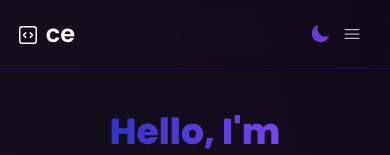
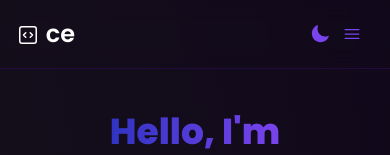
Before and after one commit to encarnac/portfolio, a React (Vite) app: page / in a window 390 px wide. Shown: the top 155 px of the page. Built offline with nearby package versions, Linux system fonts and the light colour scheme.

Commit message:
Fixed nav color so matches darkmode photo backgrounds

```diff
--- a/src/components/Link.jsx
+++ b/src/components/Link.jsx
@@ -5,9 +5,9 @@ export const Link = ({ page, selectedPage, setSelectedPage }) => {
       onClick={() => setSelectedPage(page.title)}
       className={`${
         selectedPage === page.title
-          ? "dark:text-[#6a3dd1] text-[#DC659C]"
+          ? "dark:text-[#7943ed] text-[#DC659C]"
           : "text-stone-500 dark:text-[#b7b0c2]"
-      } transition duration-500 block rounded py-2 pl-3 pr-4 hover:text-[#DC659C] dark:hover:text-[#6a3dd1] sm:text-xl md:p-0`}
+      } transition duration-500 block rounded py-2 pl-3 pr-4 hover:text-[#DC659C] dark:hover:text-[#7943ed] sm:text-xl md:p-0`}
     >
       {page.title}
     </a>
--- a/src/components/Navbar.jsx
+++ b/src/components/Navbar.jsx
@@ -38,11 +38,10 @@ const Navbar = ({
         >
           <CodeBracketSquareIcon className="inline w-6" /> ce
         </a>
-
-        <div className="mobile-menu flex flex-row text-stone-500 dark:text-[#b7b0c2] md:hidden">
+        <div className="mobile-menu flex flex-row text-stone-500 dark:text-[#7943ed] md:hidden">
           <button
             onClick={toggleTheme}
-            className="p-0 transition duration-500 hover:text-[#DC659C] dark:text-[#6a3dd1] dark:hover:text-white"
+            className="p-0 transition duration-500 hover:text-[#DC659C] dark:text-[#7943ed] dark:hover:text-[#AB86FF]"
           >
             {theme === "dark" ? (
               <MoonIconSolid className="h-5 w-5" />
@@ -80,7 +79,7 @@ const Navbar = ({
             ))}
             <button
               onClick={toggleTheme}
-              className="p-0 text-stone-500 transition duration-500 hover:text-[#DC659C] dark:text-[#6a3dd1] dark:hover:text-white"
+              className="p-0 text-stone-500 transition duration-500 hover:text-[#DC659C] dark:text-[#7943ed] dark:hover:text-[#AB86FF]"
             >
               {theme === "dark" ? (
                 <MoonIconSolid className="h-5 w-5" />
--- a/src/components/Tab.jsx
+++ b/src/components/Tab.jsx
@@ -2,7 +2,6 @@ import React from "react";
 import { motion } from "framer-motion";
 
 export const Tab = ({ active, selectTab, text }) => {
-  // const buttonClasses = active ? "" : "";
   return (
     <button
       key={text}
```
